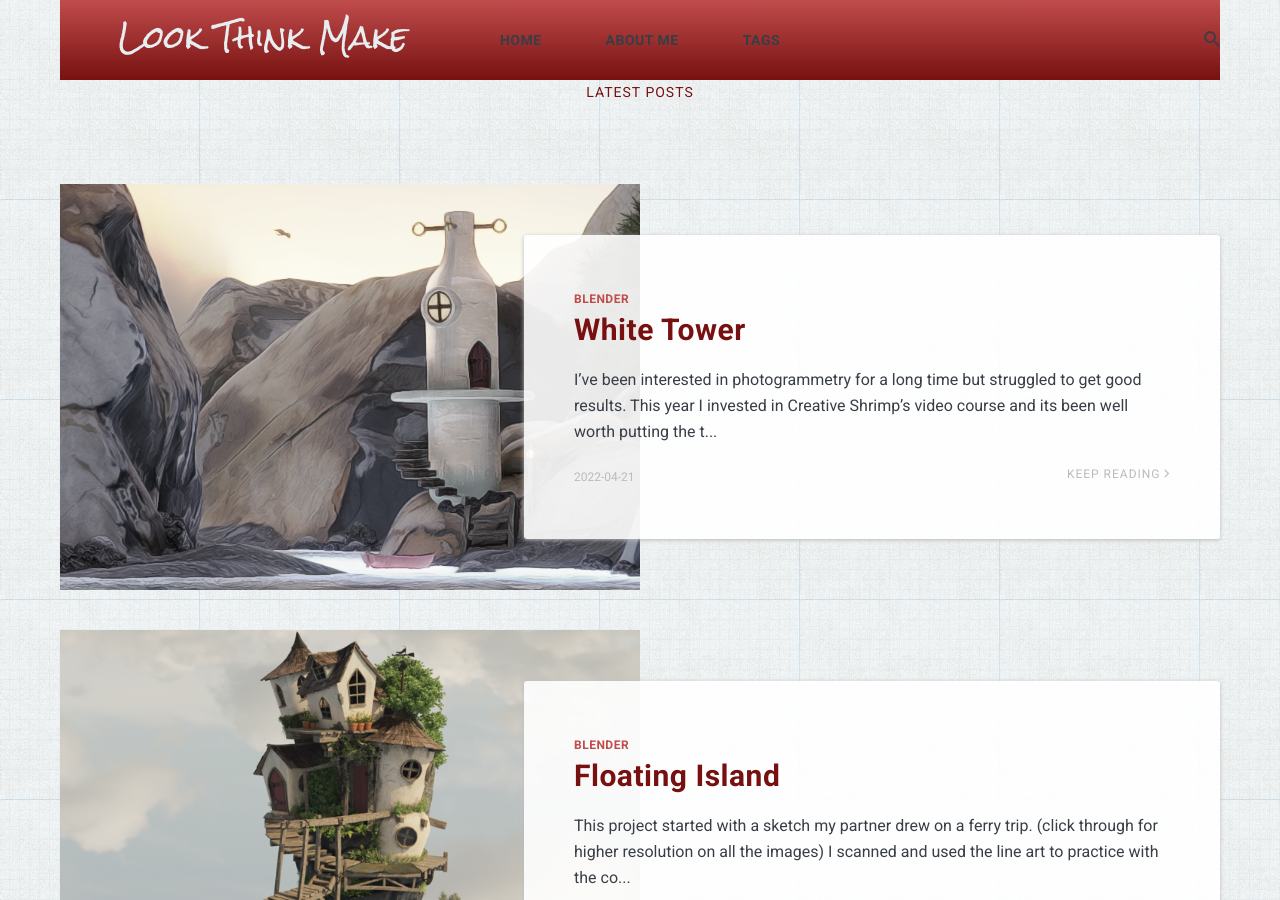
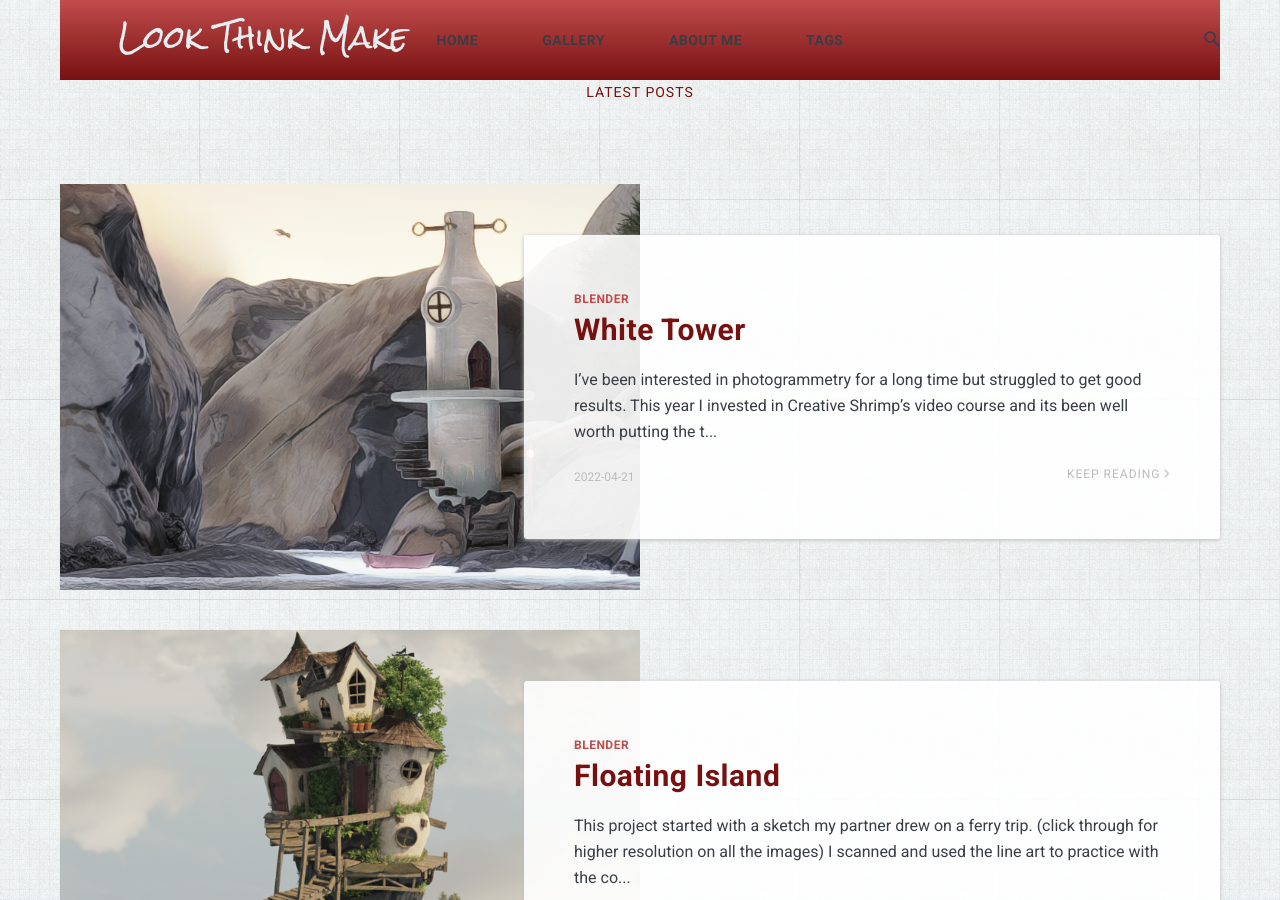
Before and after one commit to elfnor/ltm, a Jekyll site: the page built from index.html, in a window 1280 px wide and 900 px high. Built offline with Jekyll 4.4.1, drawn with Linux system fonts in a browser that asks for light colours; nearby versions of some CDN libraries; the list of posts is cut into pages by our own code.

Commit message:
added link to gallery

```diff
--- a/_includes/header.html
+++ b/_includes/header.html
@@ -28,6 +28,9 @@
               <li class="nav__item">
                 <a href="{{site.baseurl}}/" class="nav__link">Home</a>
               </li>
+              <li class="nav__item">
+                <a href="https://elfnor.github.io/elfnor-gallery/index.html" class="nav__link">Gallery</a>
+              </li>
               {% for page in site.pages %}
               {% unless page.layout == "tag_page" or page.name == 'tags.html' or page.name == '404.html' %}
               {% if page.title %}
```
Also changed, not shown: _posts/2022-04-21-white-tower.md (+1 -1 lines), Gemfile.lock.
